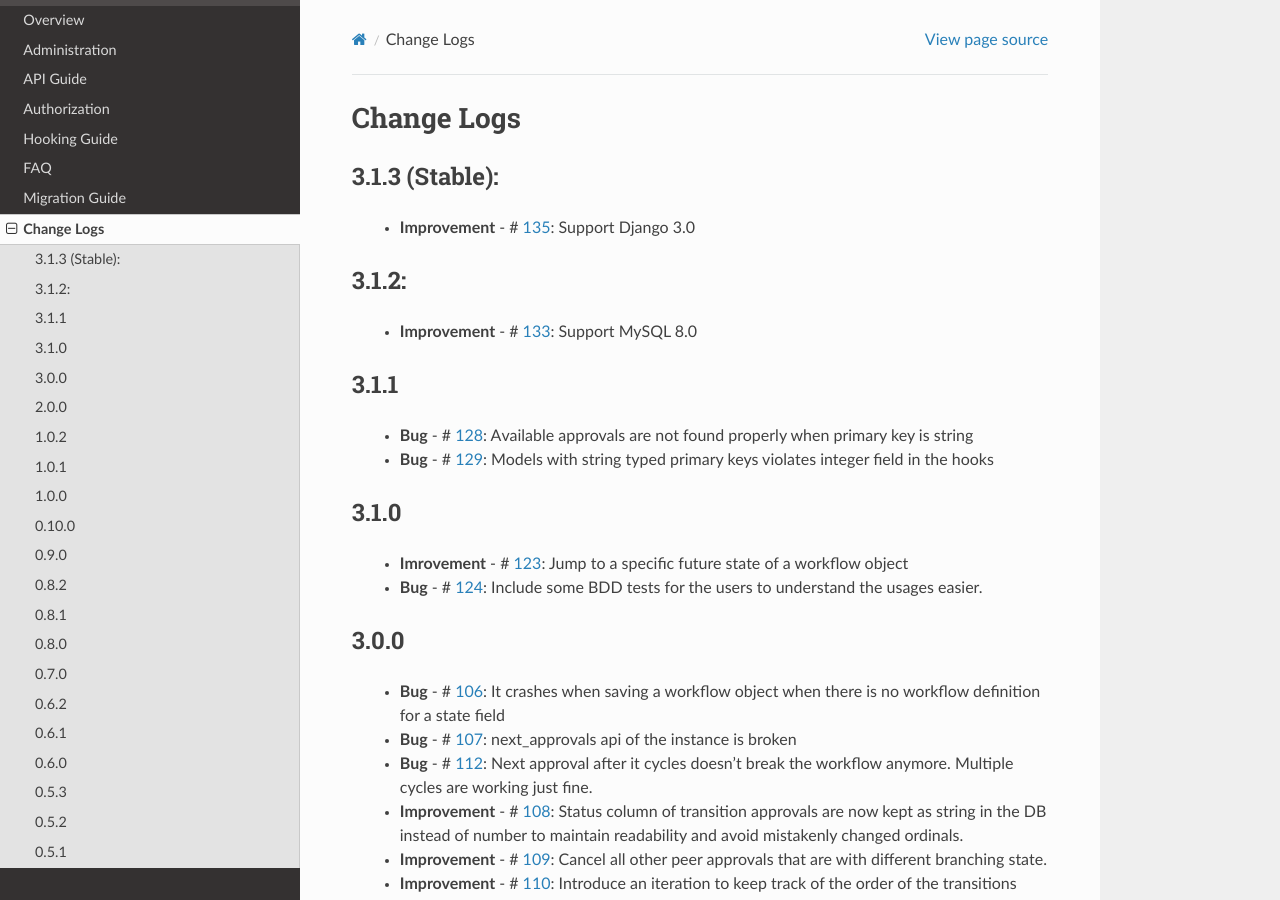
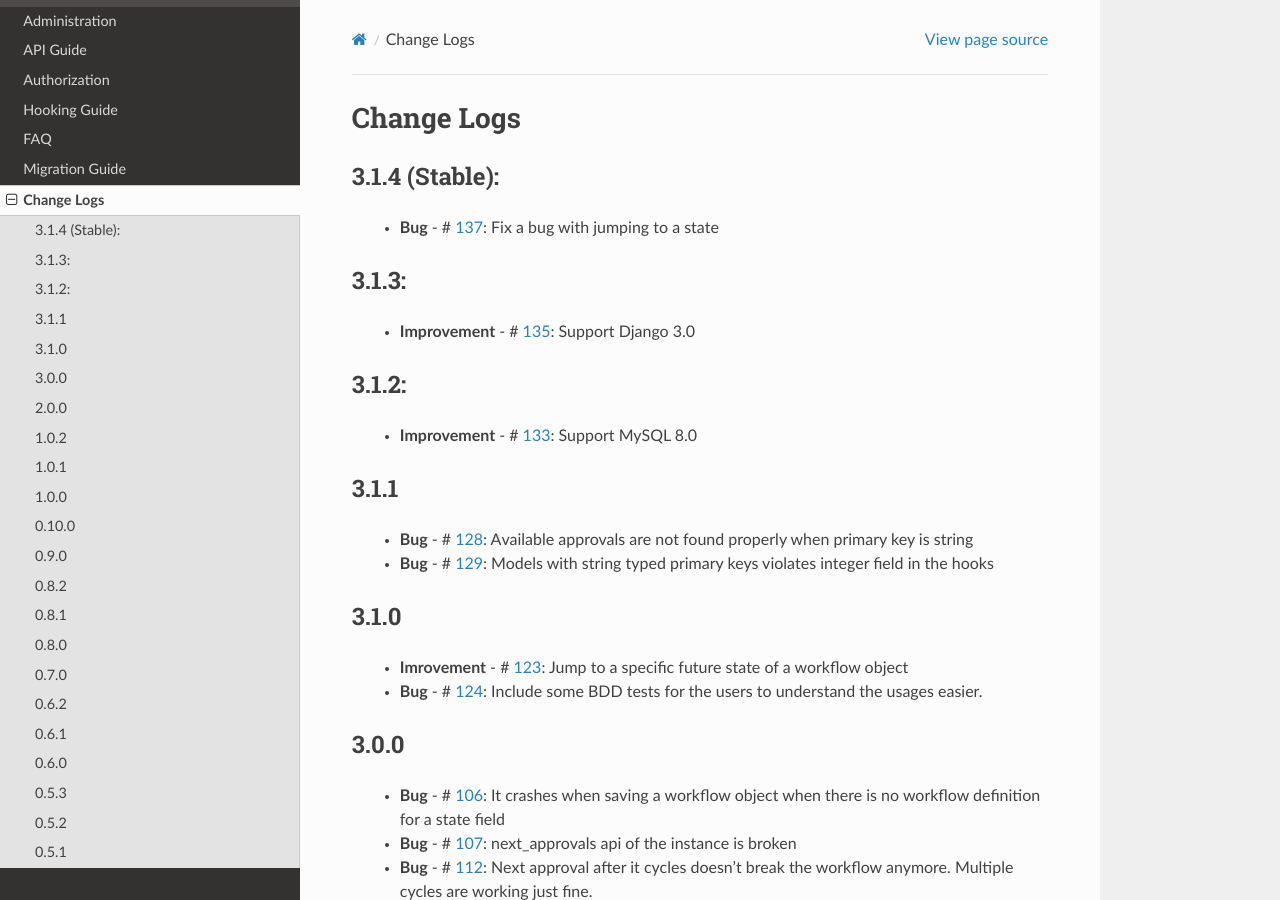
Before and after one commit to javrasya/django-river, a Sphinx documentation site: the page built from docs/changelog.rst, in a window 1280 px wide and 900 px high. Built offline with Sphinx 7.4.7 and the Read the Docs theme 2.0.0, drawn with Linux system fonts in a browser that asks for light colours; pages that are not in the unit, such as notebooks, are missing from menus.

Commit message:
Update changelogs with the latest version

```diff
--- a/docs/changelog.rst
+++ b/docs/changelog.rst
@@ -3,8 +3,15 @@
 Change Logs
 ===========
 
-3.1.3 (Stable):
+3.1.4 (Stable):
 ---------------
+    * **Bug**         -  # 137_: Fix a bug with jumping to a state
+
+
+.. _137: https://github.com/javrasya/django-river/issues/137
+
+3.1.3:
+------
     * **Improvement** -  # 135_: Support Django 3.0
 
 
```
